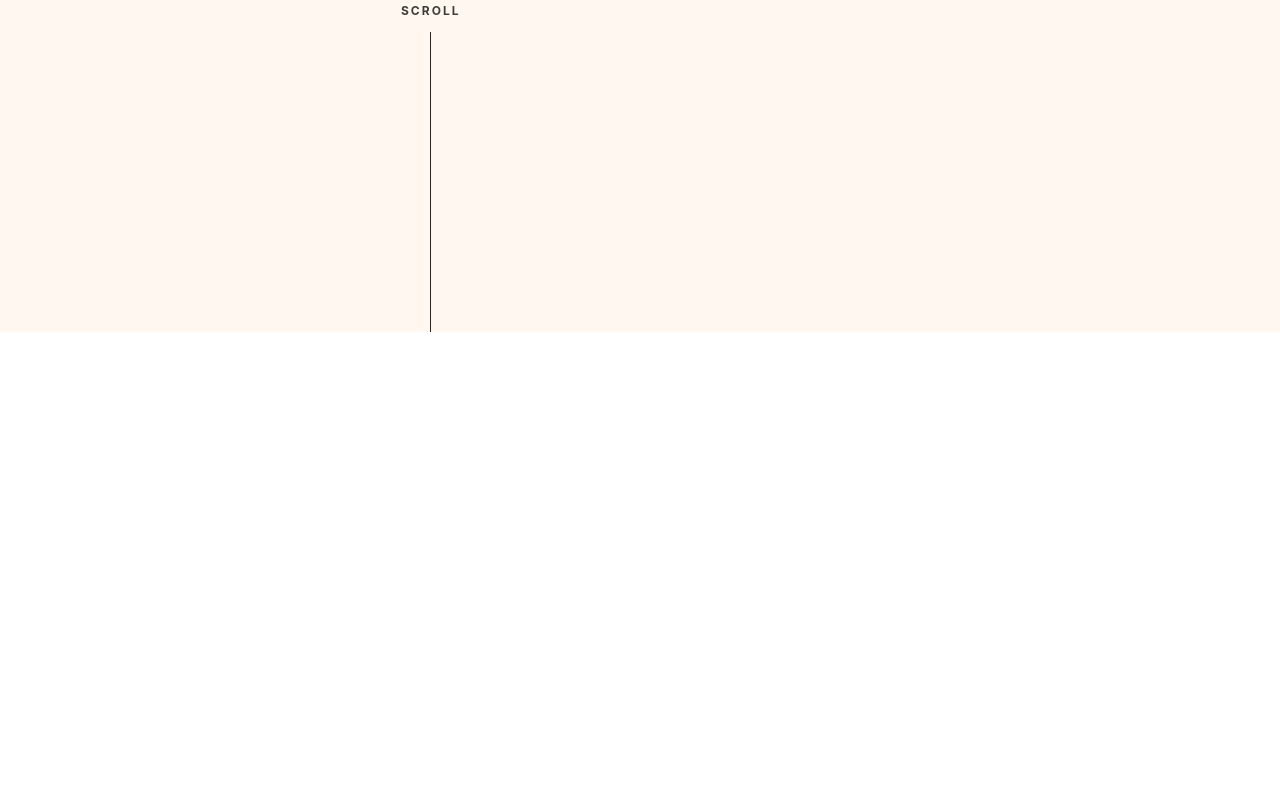
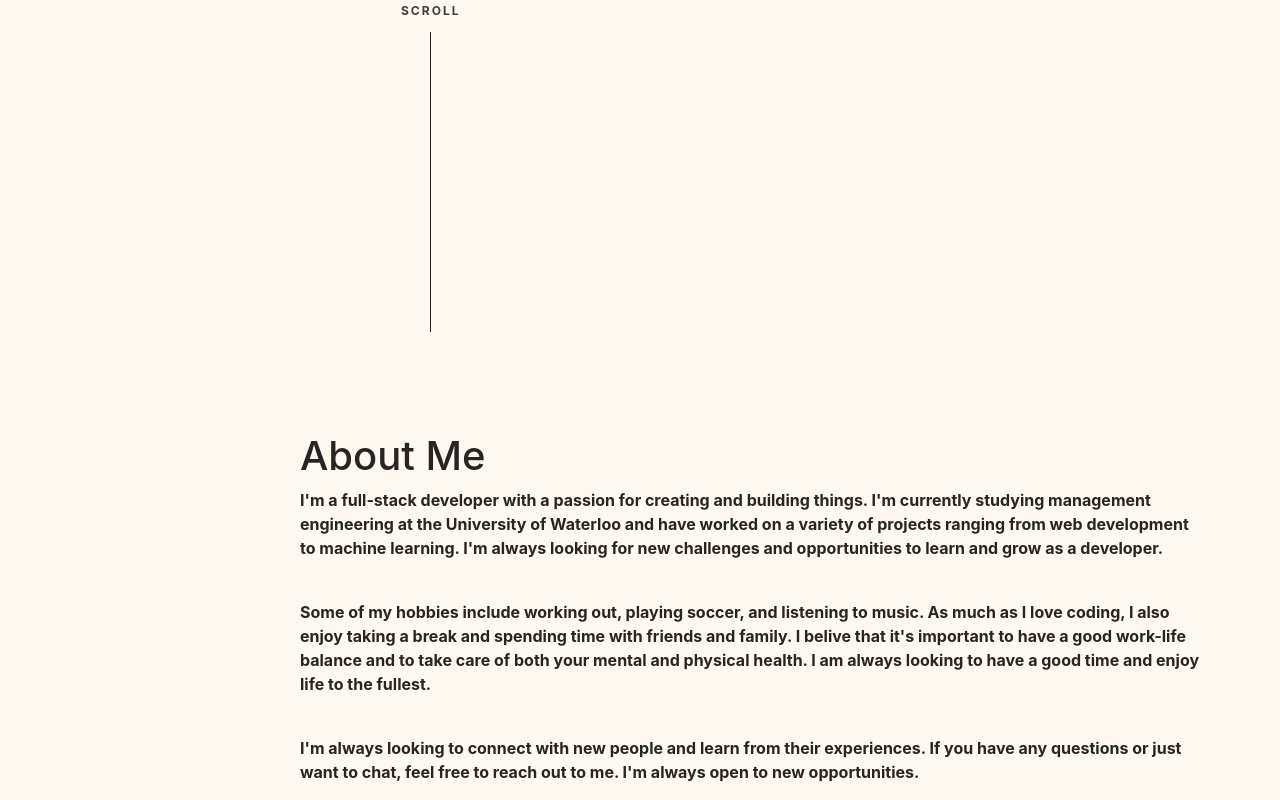
Before and after one commit to Kim-Yoonhyok/yoonkim, a React (Vite) app in the folder my-website/: page / in a window 1280 px wide. Shown: the part 587-1387 px from the top of the page. Before the commit the page ends 919 px from the top, so only its background shows below. Built offline with nearby package versions, Linux system fonts and the light colour scheme; a web font is replaced by a local one.

Commit message:
Added about me section

```diff
--- a/my-website/src/App.tsx
+++ b/my-website/src/App.tsx
@@ -10,6 +10,7 @@ function App() {
         <NavBar />
         <Introduction />
         <Scroll />
+        <About />
     </div>
   )
 }
--- a/my-website/src/Components/About.tsx
+++ b/my-website/src/Components/About.tsx
@@ -2,10 +2,27 @@ import './AboutStyles.css'
 
 function About() {
     return (
-        <div>
-            <h1 className="role">I'm a Software Developer</h1>
-            <p className="description">I'm a software engineer with a passion for web development. I have experience with React, Node.js,
-                and Python. I'm currently looking for new opportunities to grow and learn.</p>
+        <div className="about">
+            <h1>About Me</h1>
+            <p>
+                I'm a full-stack developer with a passion for creating and building things.
+                I'm currently studying management engineering at the University of Waterloo
+                and have worked on a variety of projects ranging from web development to machine learning.
+                I'm always looking for new challenges and opportunities to learn and grow as a developer.
+            </p>
+            <br />
+            <p>
+                Some of my hobbies include working out, playing soccer, and listening to music. As much as
+                I love coding, I also enjoy taking a break and spending time with friends and family. I belive
+                that it's important to have a good work-life balance and to take care of both your mental and
+                physical health. I am always looking to have a good time and enjoy life to the fullest.
+            </p>
+            <br />
+            <p>
+                I'm always looking to connect with new people and learn from their experiences. If you have any
+                questions or just want to chat, feel free to reach out to me. I'm always open to new opportunities.
+            </p>
+
         </div>
     )
 }
--- a/my-website/src/Components/AboutStyles.css
+++ b/my-website/src/Components/AboutStyles.css
@@ -0,0 +1,5 @@
+.about {
+    margin-left: 300px;
+    margin-top: 100px;
+    width: 900px;
+}
```
